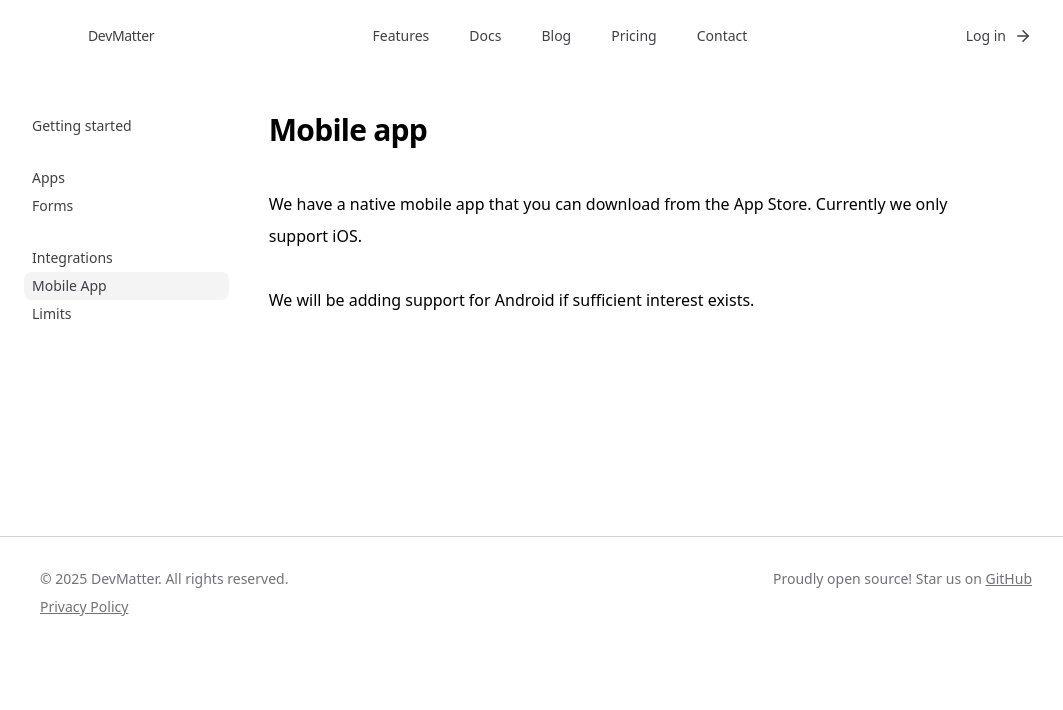
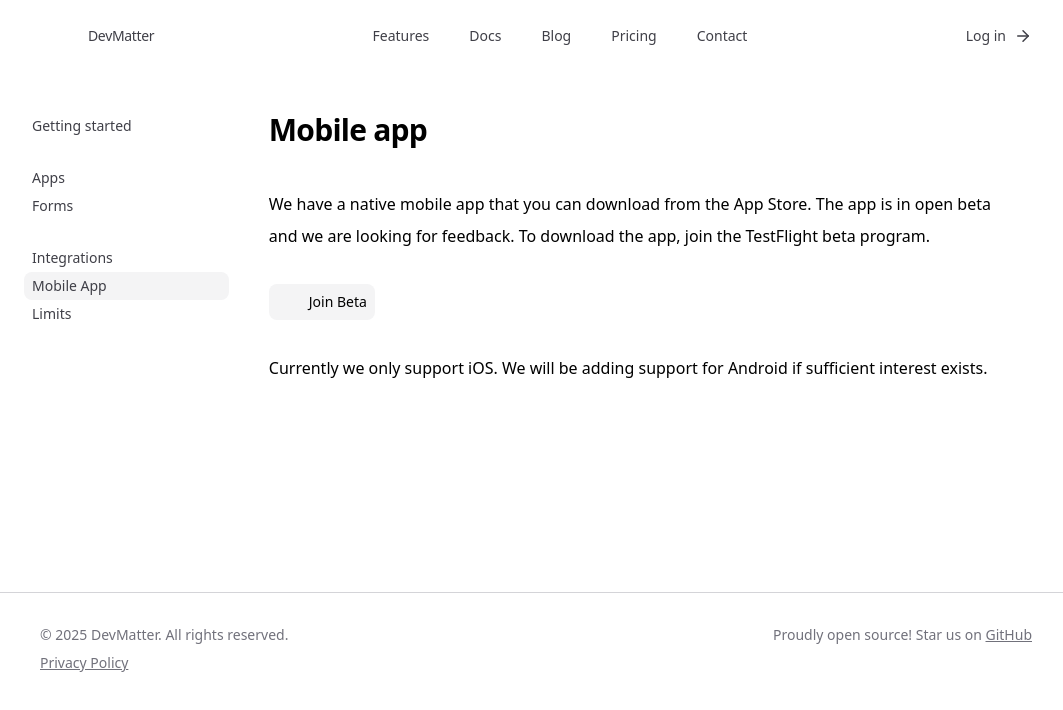
Before and after one commit to aditya-vinodh/dev-matter-web, a SvelteKit app: page /docs/mobile-app in a window 1280 px wide. Shown: the top 710 px of the page, without its empty margins (104-1167 px from the left). Built offline with nearby package versions, Linux system fonts and the light colour scheme.

Commit message:
Add TestFlight beta link and PDF file preview

```diff
--- a/src/routes/docs/mobile-app/+page.svelte
+++ b/src/routes/docs/mobile-app/+page.svelte
@@ -25,11 +25,23 @@
 			<h1 class="mb-10 text-3xl font-semibold tracking-tight">Mobile app</h1>
 			<div class="flex flex-col gap-8">
 				<p class="leading-loose">
-					We have a native mobile app that you can download from the App Store. Currently we only
-					support iOS.
+					We have a native mobile app that you can download from the App Store. The app is in open
+					beta and we are looking for feedback. To download the app, join the TestFlight beta
+					program.
 				</p>
+
+				<a
+					href="https://testflight.apple.com/join/MYgv4nYe"
+					target="_blank"
+					class="flex w-fit items-center gap-2 rounded-lg bg-zinc-100 p-1 pr-2 text-sm font-medium transition hover:bg-zinc-200"
+				>
+					<enhanced:img src="$lib/images/testflight.png?w=100" class="size-7 rounded-[5.5px]" />
+					Join Beta</a
+				>
+
 				<p class="leading-loose">
-					We will be adding support for Android if sufficient interest exists.
+					Currently we only support iOS. We will be adding support for Android if sufficient
+					interest exists.
 				</p>
 			</div>
 		</div>
--- a/src/routes/forms/[formId]/+page.svelte
+++ b/src/routes/forms/[formId]/+page.svelte
@@ -597,22 +597,24 @@
 												{#each value.files as file (file.key)}
 													<Dialog.Root>
 														<Dialog.Trigger
-															class="grid size-40 grid-rows-12 rounded-sm border border-blue-950/10 bg-blue-100 p-1"
+															class="flex items-center gap-2 rounded-sm border border-blue-950/10 bg-blue-100 p-1"
 														>
-															<div class="row-span-3 text-left text-sm text-blue-950">
-																{file.name}
-															</div>
 															<div class="row-span-6 flex flex-col items-center justify-center">
 																{#if file.content_type.startsWith('image')}
-																	<Image size={36} strokeWidth={1.5} class="stroke-blue-950" />
+																	<Image size={24} strokeWidth={1.5} class="stroke-blue-950" />
 																{:else}
-																	<File size={36} strokeWidth={1.5} class="stroke-blue-950" />
+																	<File size={24} strokeWidth={1.5} class="stroke-blue-950" />
 																{/if}
 															</div>
-															<div
-																class="row-span-3 flex flex-col justify-end text-left text-xs text-blue-900/50"
-															>
-																{formatBytes(file.size)}
+															<div class="flex flex-col gap-1">
+																<div class="row-span-3 text-left text-sm text-blue-950">
+																	{file.name}
+																</div>
+																<div
+																	class="row-span-3 flex flex-col justify-end text-left text-xs text-blue-900/50"
+																>
+																	{formatBytes(file.size)}
+																</div>
 															</div>
 														</Dialog.Trigger>
 														<Dialog.Portal>
@@ -622,7 +624,7 @@
 															<Dialog.Content
 																class="data-[state=open]:animate-in data-[state=closed]:animate-out data-[state=closed]:fade-out-0 data-[state=open]:fade-in-0 data-[state=closed]:zoom-out-95 data-[state=open]:zoom-in-95 fixed top-[50%] left-[50%] z-50 h-[90vh] w-[90vw] translate-x-[-50%] translate-y-[-50%] rounded-xl bg-white shadow-xl outline-hidden"
 															>
-																<div class="flex flex-col items-center justify-center">
+																<div class="flex h-full flex-col items-center justify-center">
 																	<div
 																		class="flex w-full shrink-0 items-center justify-between rounded-t-xl bg-zinc-100 p-2 text-left"
 																	>
@@ -652,6 +654,12 @@
 																				alt="preview"
 																				class="mx-auto h-full max-h-[calc(90vh-82px)] w-full max-w-max object-contain object-center"
 																			/>
+																		{:else if file.content_type === 'application/pdf'}
+																			<iframe
+																				title="PDF Preview"
+																				src={file.url}
+																				class="h-full max-h-[calc(90vh-82px)] w-full"
+																			></iframe>
 																		{:else}
 																			<p class="mt-20 px-10 text-center text-balance text-zinc-600">
 																				We can't show a preview of this file. Please download to
```
Also changed, not shown: src/lib/images/testflight.png (added).
